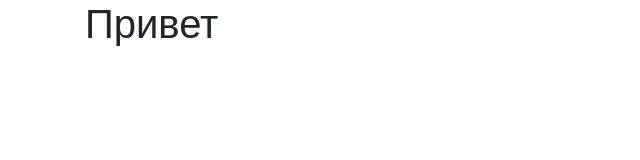
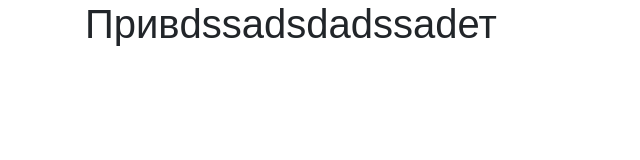
Before and after one commit to kamlasa10/landing-company, a website: page src/index.html in a window 1280 px wide. Shown: the whole page, without its empty margins (0-640 px from the left). Drawn offline with nearby package versions, Linux system fonts and the light colour scheme; files that its build step writes are made by us from their sources.

Commit message:
Мб Вышло

```diff
--- a/src/index.html
+++ b/src/index.html
@@ -7,7 +7,7 @@
 </head>
 <body>
   <div class="container">
-    <h1>Привет</h1>
+    <h1>Привdssadsdadssadет</h1>
   </div>
 </body>
 </html>
```
